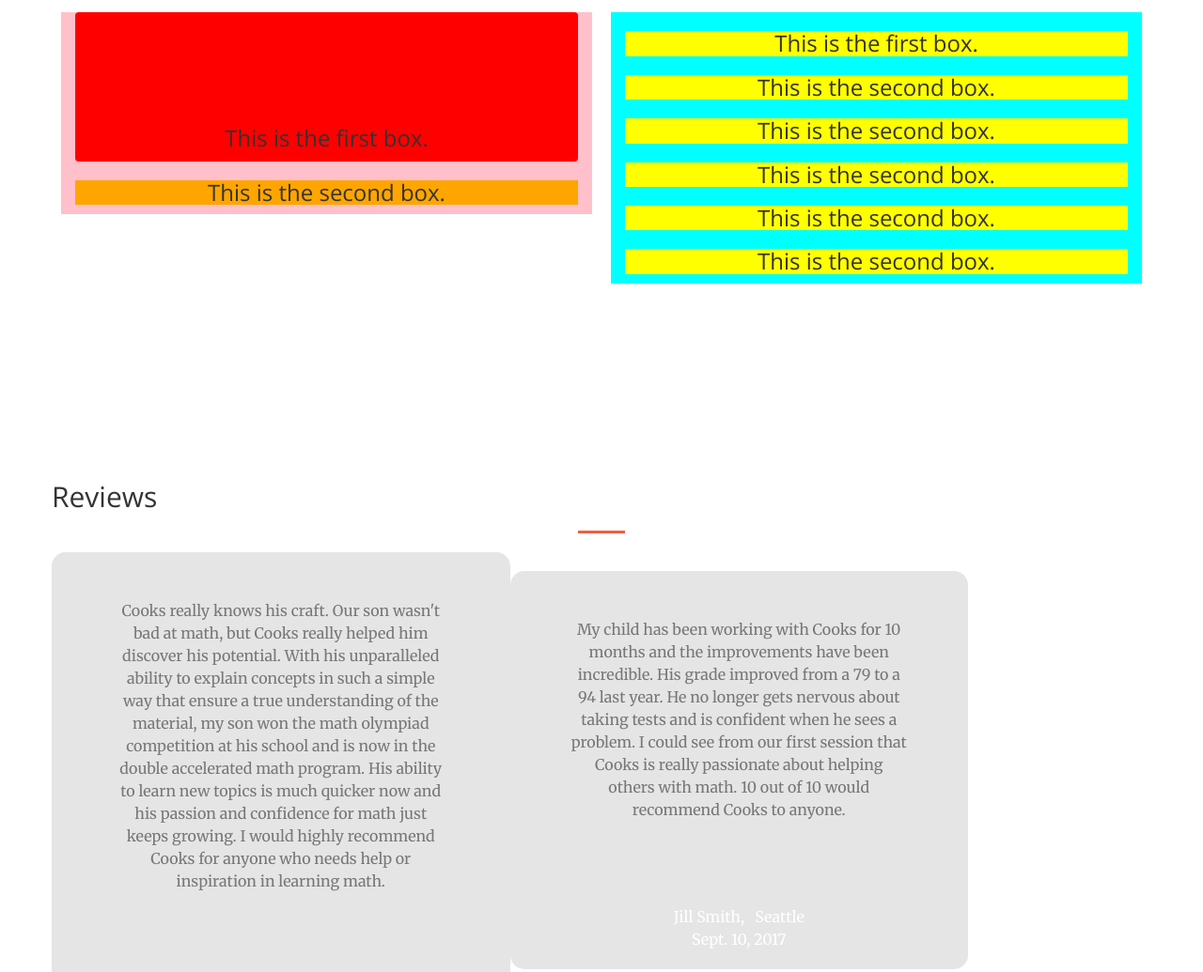
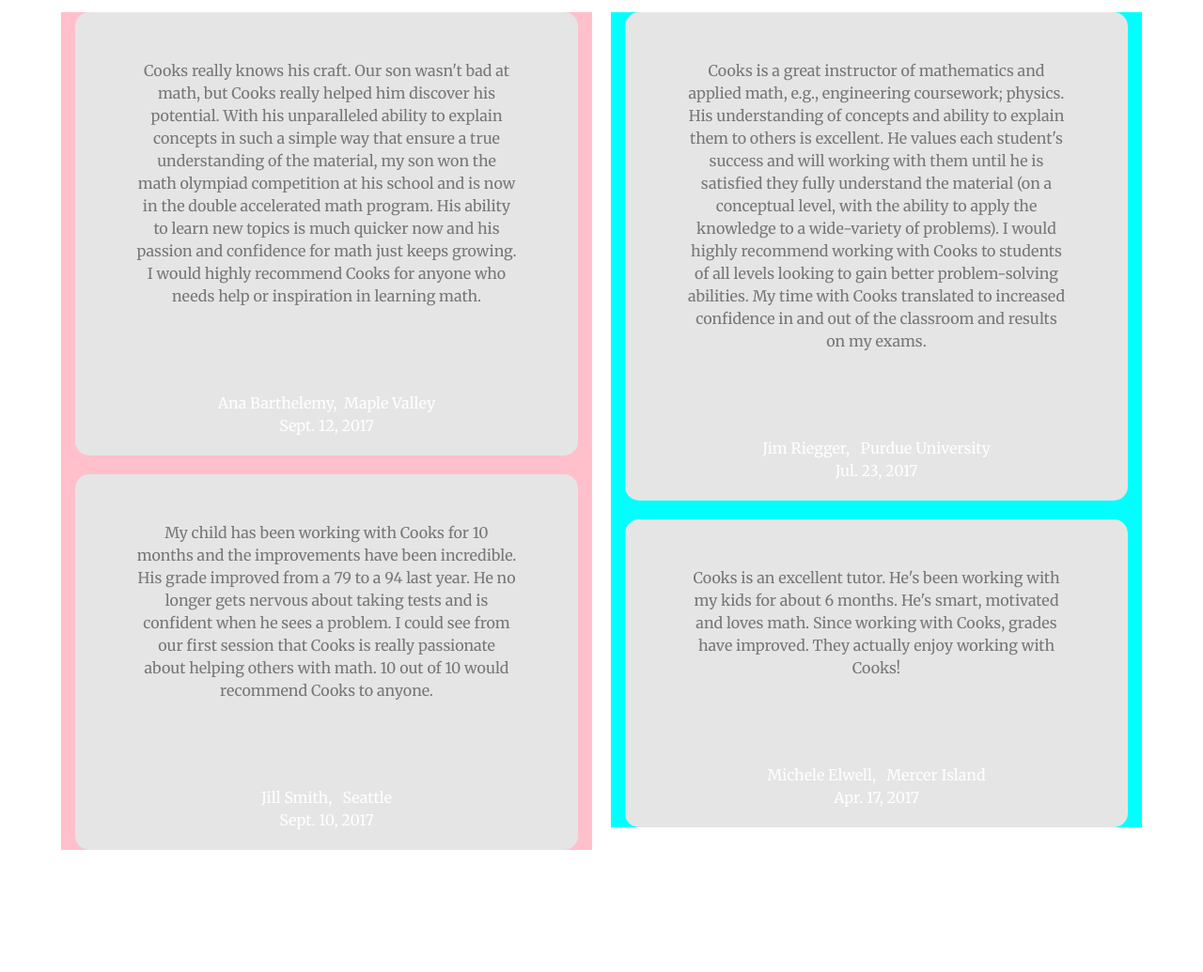
Before and after one commit to amos-nistrian/elite-math-tutoring, a website: page index2.html in a window 1280 px wide. Shown: the part 3057-4092 px from the top of the page at 94% size. Drawn offline with nearby package versions, Linux system fonts and the light colour scheme.

Commit message:
commentare now in the right location

```diff
--- a/index2.html
+++ b/index2.html
@@ -191,33 +191,52 @@ var deviceWidth
         <div class="container">
             <div class="row justify-content-between">
 
-                <div class="col-xs-12 col-md-6 text-center" style="background-color: pink; border:10px solid white;">
-                    <div class="panel" style="padding-left: 100px; padding-top: 100px; padding-right: 100px; background-color: red;">
-                      <h3>This is the first box.</h3>
+                <div class="col-xs-12 col-md-6 text-center" style="background-color: pink; border:10px solid white">
+                    <div class="col-lg-12 text-center" style="border-radius: 15px; background-color:#e5e5e5;">
+                        <p class="text-muted" style="color: #777; padding: 50px">
+                            Cooks really knows his craft. Our son wasn't bad at math, but Cooks really helped him discover his potential. With his unparalleled ability to explain concepts in such a simple way that ensure a true understanding of the material, my son won the math olympiad competition at his school and is now in the double accelerated math program. His ability to learn new topics is much quicker now and his passion and confidence for math just keeps growing. I would highly recommend Cooks for anyone who needs help or inspiration in learning math.
+                        </p>
+                    <br/>
+                        <p style="color: white">
+                            Ana Barthelemy, &nbspMaple Valley <br/>
+                            Sept. 12, 2017
+                        </p>
                     </div>
-                    <div style="background-color: orange">
-                      <h3>This is the second box.</h3>
+
+                    <div class="col-lg-12 text-center" style="border-radius: 15px; background-color:#e5e5e5; margin-top: 20px;">
+                        <p class="text-muted" style="color: #777; padding: 50px">
+                           My child has been working with Cooks for 10 months and the improvements have been incredible. His grade improved from a 79 to a 94 last year. He no longer gets nervous about taking tests and is confident when he sees a problem. I could see from our first session that Cooks is really passionate about helping others with math. 10 out of 10 would recommend Cooks to anyone.
+                        </p>
+                    <br/>
+                        <p style="color: white">
+                            Jill Smith, &nbsp Seattle <br/>
+                            Sept. 10, 2017
+                        </p>
                     </div>
                 </div>
 
                 <div class="col-xs-12 col-md-6 text-center" style="background-color: cyan; border:10px solid white">
-                    <div style="background-color: yellow">
-                      <h3>This is the first box.</h3>
+                    <div class="col-lg-12 text-center" style="border-radius: 15px; background-color:#e5e5e5">
+                       <p class="text-muted" style="color: #777; padding: 50px">
+                            Cooks is a great instructor of mathematics and applied math, e.g., engineering coursework; physics. His understanding of concepts and ability to explain them to others is excellent. He values each student's success and will working with them until he is satisfied they fully understand the material (on a conceptual level, with the ability to apply the knowledge to a wide-variety of problems).
+                            I would highly recommend working with Cooks to students of all levels looking to gain better problem-solving abilities. My time with Cooks translated to increased confidence in and out of the classroom and results on my exams.
+                        </p>
+                    <br/>
+                        <p style="color: white">
+                            Jim Riegger, &nbsp Purdue University <br/>
+                            Jul. 23, 2017
+                        </p>
                     </div>
-                    <div style="background-color: yellow">
-                      <h3>This is the second box.</h3>
-                    </div>
-                    <div style="background-color: yellow">
-                      <h3>This is the second box.</h3>
-                    </div>
-                    <div style="background-color: yellow">
-                      <h3>This is the second box.</h3>
-                    </div>
-                    <div style="background-color: yellow">
-                      <h3>This is the second box.</h3>
-                    </div>
-                    <div style="background-color: yellow">
-                      <h3>This is the second box.</h3>
+
+                    <div class="col-lg-12 text-center" style="border-radius: 15px; background-color:#e5e5e5; margin-top: 20px">
+                        <p class="text-muted" style="color: #777; padding: 50px">
+                            Cooks is an excellent tutor. He's been working with my kids for about 6 months. He's smart, motivated and loves math. Since working with Cooks, grades have improved. They actually enjoy working with Cooks!
+                        </p>
+                    <br/>
+                        <p style="color: white">
+                            Michele Elwell, &nbsp Mercer Island <br/>
+                            Apr. 17, 2017
+                        </p>
                     </div>
                 </div>
 
```
